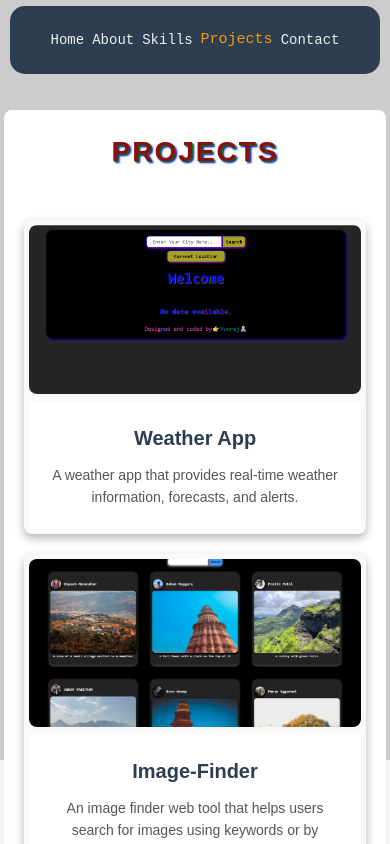
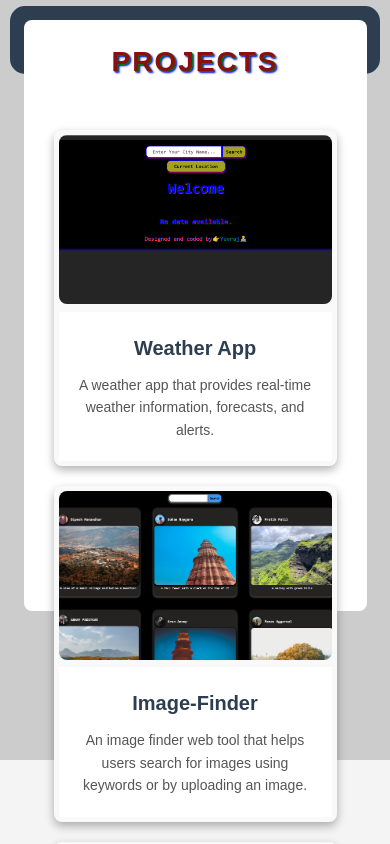
Before and after one commit to YRJ03/YRJ, a React (Vite) app: page /projects in a window 390 px wide. Shown: the top 844 px of the page. Built offline with nearby package versions, Linux system fonts and the light colour scheme.

Commit message:
Update Projects.css

```diff
--- a/src/component/css_file/Projects.css
+++ b/src/component/css_file/Projects.css
@@ -1,15 +1,17 @@
-
 .projects-section {
   width: 70vw;
+  height: 70vmax;
   margin: 50px auto;
   margin-top: 110px;
   text-align: center;
   padding: 20px;
   border-radius: 8px;
   background-color: white;
+  position: relative;
+  /* Changed from absolute */
 }
 
-.projects-section:hover{
+.projects-section:hover {
   transform: translateY(-5px);
   box-shadow: 0 4px 12px rgba(0, 0, 0, 0.5);
 }
@@ -36,7 +38,6 @@
   margin-top: 0.5rem;
   opacity: 0;
   animation: fadeIn 1s ease-in 2s forwards;
-
 }
 
 .project-card {
@@ -88,13 +89,17 @@
 }
 
 @media (max-width: 768px) {
-  .projects-section{
+  .projects-section {
     width: 98%;
-    position: absolute;
+    margin-top: 20px;
+    /* Adjust margin for better alignment on smaller screens */
   }
+
   .projects-container {
     flex-direction: column;
     align-items: center;
+    padding: 0 10px;
+    /* Added padding for better alignment */
   }
 
   .project-card {
@@ -102,7 +107,7 @@
     margin-bottom: 20px;
   }
 
-  .project-image{
+  .project-image {
     height: 20vh;
   }
 
@@ -113,6 +118,7 @@
   .project-title {
     font-size: 20px;
   }
+
   .project-description {
     font-size: 14px;
   }
```
